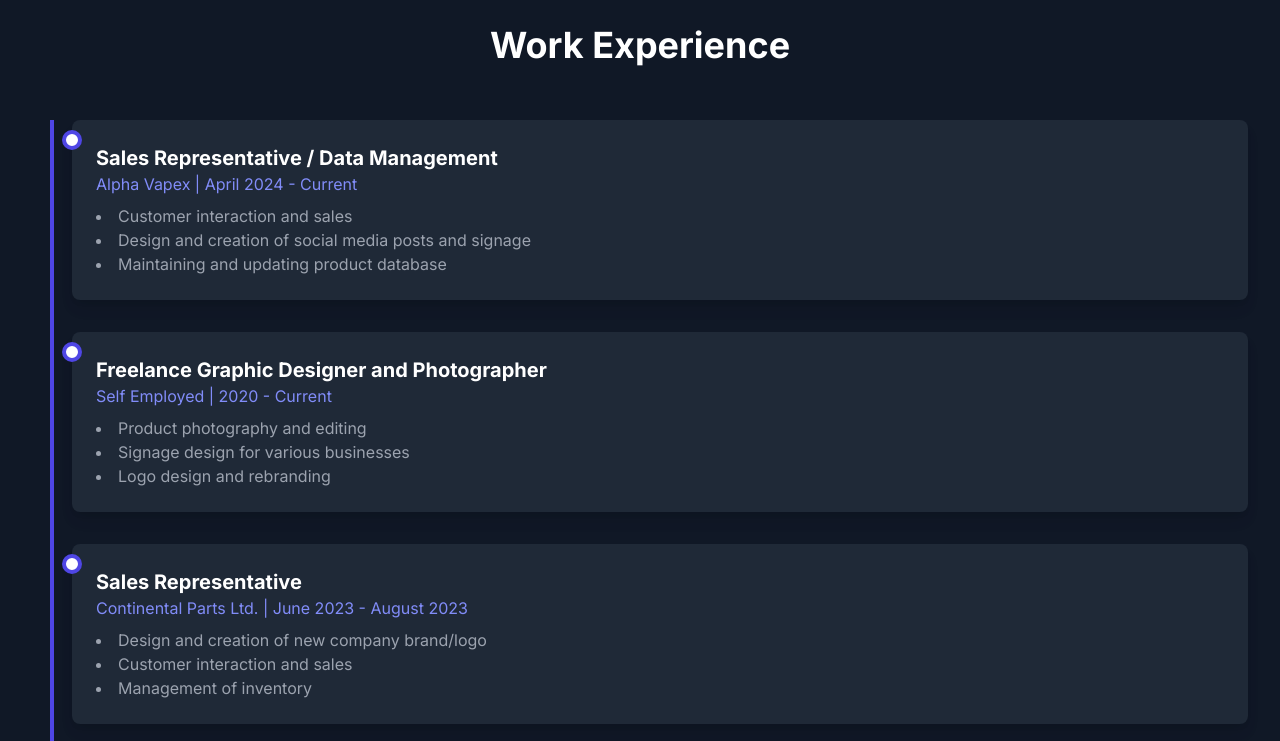
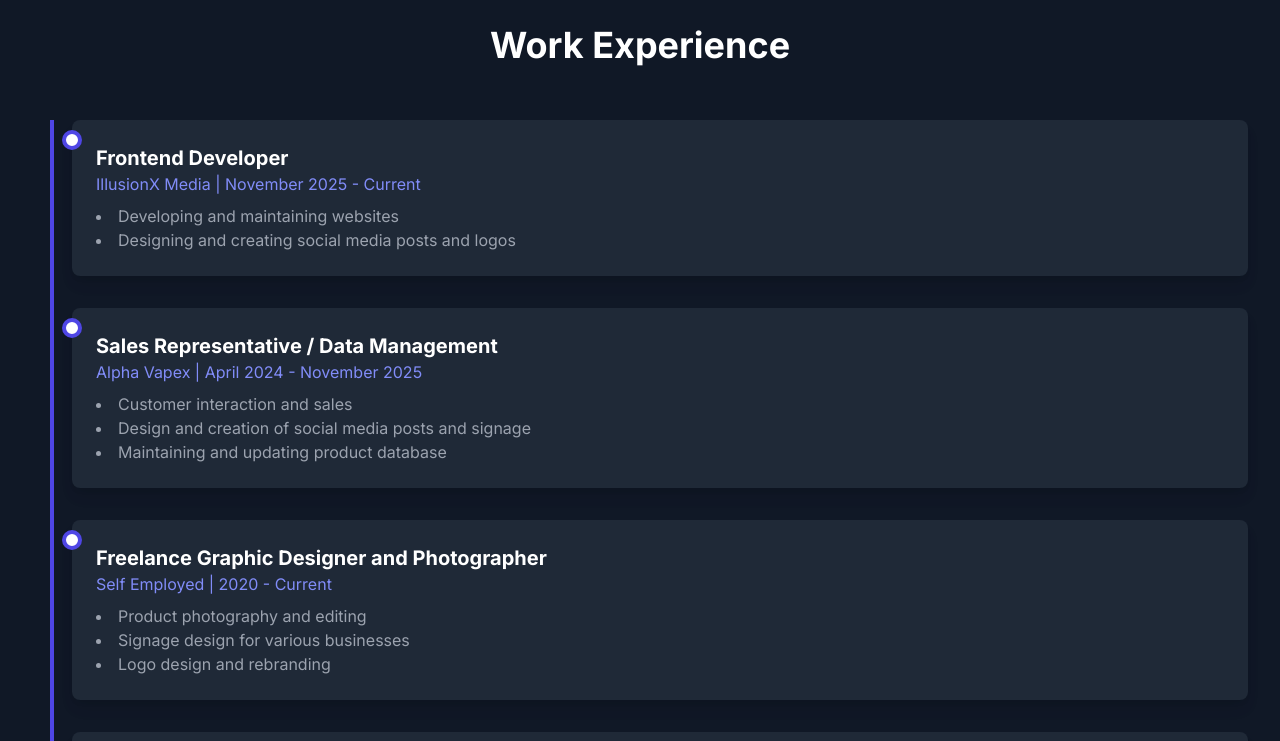
Before and after one commit to Avkashg/avkashg.github.io, a plain HTML site: page index.html in a window 1280 px wide. Shown: the part 1120-1861 px from the top of the page. Drawn offline with nearby package versions, Linux system fonts and the light colour scheme.

Commit message:
feat: add new Frontend Developer experience, update existing work duration, and refresh certifications

```diff
--- a/index.html
+++ b/index.html
@@ -291,6 +291,18 @@
         <div class="container mx-auto px-4 sm:px-6 lg:px-8">
           <h2 class="section-title">Work Experience</h2>
           <div class="relative timeline pl-10">
+            <div class="mb-8 relative timeline-item">
+              <div class="card">
+                <h3 class="text-xl font-bold text-white">Frontend Developer</h3>
+                <p class="text-indigo-400 mb-2">
+                  IllusionX Media | November 2025 - Current
+                </p>
+                <ul class="list-disc list-inside text-gray-400">
+                  <li>Developing and maintaining websites</li>
+                  <li>Designing and creating social media posts and logos</li>
+                </ul>
+              </div>
+            </div>
             <!-- Timeline Item -->
             <div class="mb-8 relative timeline-item">
               <div class="card">
@@ -298,7 +310,7 @@
                   Sales Representative / Data Management
                 </h3>
                 <p class="text-indigo-400 mb-2">
-                  Alpha Vapex | April 2024 - Current
+                  Alpha Vapex | April 2024 - November 2025
                 </p>
                 <ul class="list-disc list-inside text-gray-400">
                   <li>Customer interaction and sales</li>
@@ -508,7 +520,7 @@
           <div class="grid grid-cols-1 md:grid-cols-2 gap-8">
             <div class="card">
               <h3 class="text-xl font-bold text-white">
-                Google UX Design Professional Certificate
+                Google UI/UX Design Professional Certificate
               </h3>
               <a
                 href="https://coursera.org/share/d8fc405e33b41024bf31d8dc36a08c81"
@@ -528,15 +540,9 @@
             </div>
             <div class="card">
               <h3 class="text-xl font-bold text-white">
-                Google Data Analytics Professional Certificate
+                Frontend Developer Certificate
               </h3>
-              <p class="text-indigo-400">Coursera, Google (In Progress)</p>
-            </div>
-            <div class="card">
-              <h3 class="text-xl font-bold text-white">
-                Introduction to Microsoft Azure Cloud Services
-              </h3>
-              <p class="text-indigo-400">Coursera, Microsoft (In progress)</p>
+              <p class="text-indigo-400">FreeCodeCamp (In Progress)</p>
             </div>
           </div>
         </div>
```
